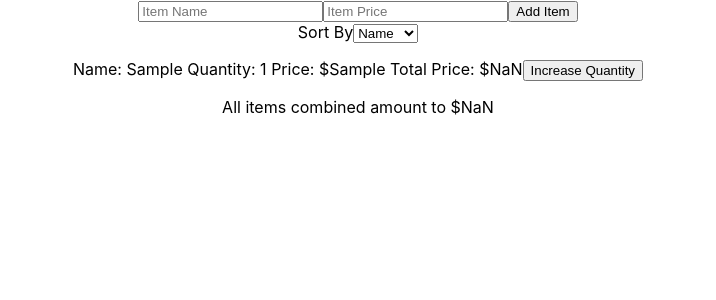
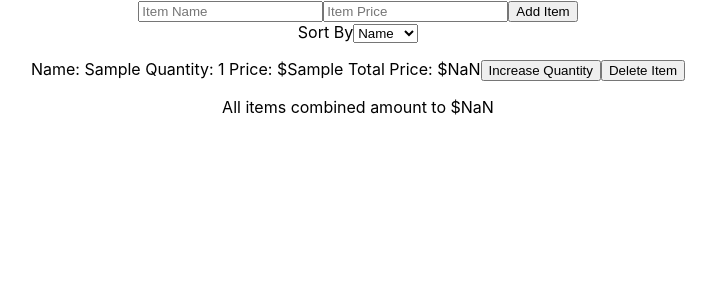
Before and after one commit to kosuo9909/todolist-internship, a React (Create React App) app: page / in a window 1280 px wide. Both pictures are taken after typing "Sample", "Sample" into the empty fields and a click on the button "Add Item". Shown: the top 300 px of the page, without its empty margins (282-998 px from the left). Built offline with nearby package versions, Linux system fonts and the light colour scheme.

Commit message:
delete-item functionality added

```diff
--- a/src/App.js
+++ b/src/App.js
@@ -42,10 +42,15 @@ function App() {
     setItems(updatedItems);
   }
 
+  const removeItemHandler = (itemToBeFound) => {
+    const updatedItems = items.filter((item) => item !== itemToBeFound)
+    setItems(updatedItems)
+  }
+
   return (
     <div className="App">
       <Input addItemHandler={addItemHandler} />
-      <RenderItems items={items} increaseQuantityHandler={increaseQuantityHandler} decreaseQuantityHandler={decreaseQuantityHandler} />
+      <RenderItems items={items} removeItemHandler={removeItemHandler} increaseQuantityHandler={increaseQuantityHandler} decreaseQuantityHandler={decreaseQuantityHandler} />
     </div>
   );
 }
--- a/src/components/RenderItems.js
+++ b/src/components/RenderItems.js
@@ -1,7 +1,7 @@
 import { useState } from "react";
 import React from "react";
 
-const RenderItems = ({ items, increaseQuantityHandler,decreaseQuantityHandler }) => {
+const RenderItems = ({ items, increaseQuantityHandler,decreaseQuantityHandler, removeItemHandler }) => {
     const [sort, setSort] = useState('')
 
     const sortedItems = [...items]
@@ -27,6 +27,7 @@ const RenderItems = ({ items, increaseQuantityHandler,decreaseQuantityHandler })
             <p>Name: {item.name} Quantity: {item.quantity} Price: ${item.price} Total Price: ${item.quantity * item.price}
             <button onClick={() => {increaseQuantityHandler(item)}}>Increase Quantity</button>
             {item.quantity > 1 && <button onClick={() => {decreaseQuantityHandler(item)}}>Decrease Quantity</button>}
+            <button onClick={() => {removeItemHandler(item)}}>Delete Item</button>
             </p>
         </div>))}
         <span>All items combined amount to ${sum}</span>
```
